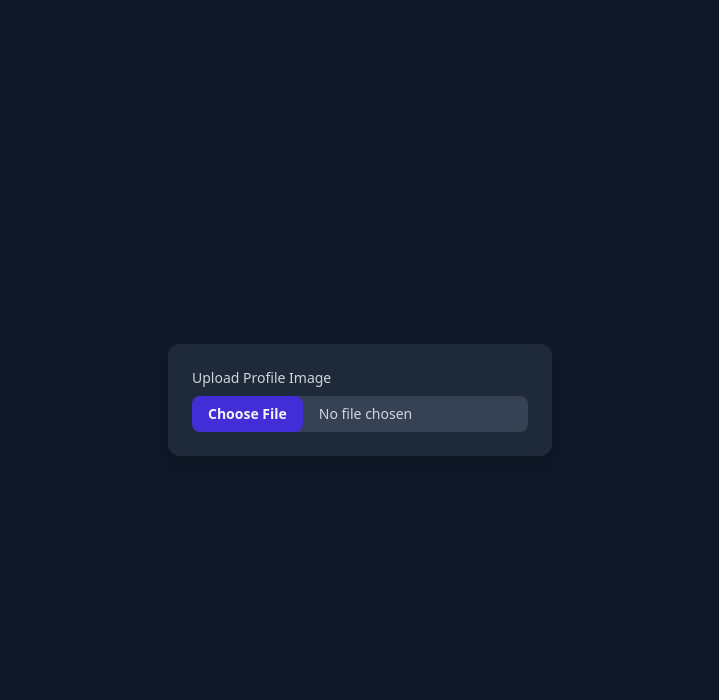
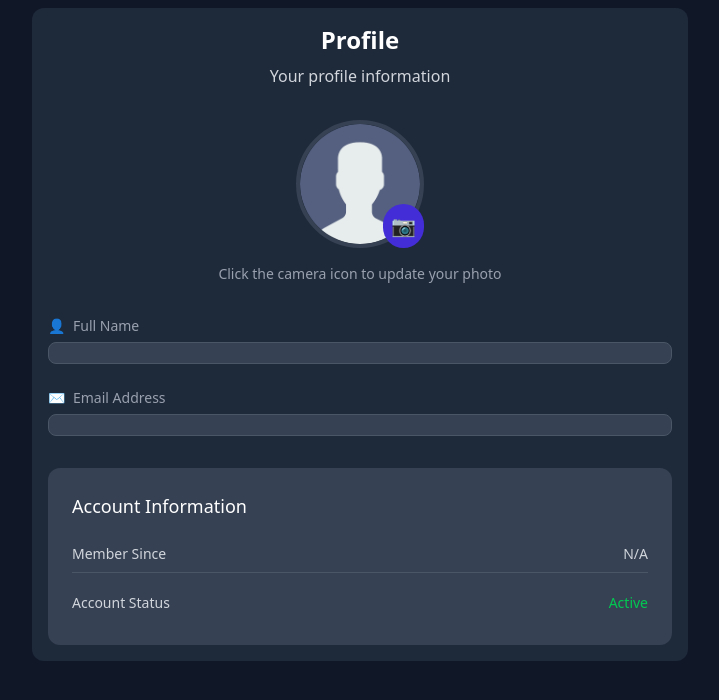
Before and after one commit to rupambhakta/ChatApp, a React (Vite) app in the folder Frontend/: page /chat/dashboard in a window 1280 px wide. Shown: the top 700 px of the page, without its empty margins (280-999 px from the left). Built offline with nearby package versions, Linux system fonts and the light colour scheme; no server answers.

Commit message:
UserDashboard updated

```diff
--- a/Frontend/src/components/UserDashboard.jsx
+++ b/Frontend/src/components/UserDashboard.jsx
@@ -7,6 +7,12 @@ const UserDashboard = () => {
   const [uploading, setUploading] = useState(false);
   const [message, setMessage] = useState("");
   const navigate = useNavigate();
+  const apiUrl = "http://localhost:5080";
+
+  // Get user data from localStorage
+  const user = JSON.parse(localStorage.getItem("user") || "{}");
+  console.log(user);
+
 
   const handleImageChange = (e) => {
     const file = e.target.files[0];
@@ -30,7 +36,6 @@ const UserDashboard = () => {
       const formData = new FormData();
       formData.append("profileImage", selectedFile);
 
-      // Get the token from localStorage
       const token = localStorage.getItem("NexTalktoken");
       if (!token) {
         setMessage("Please login first");
@@ -50,8 +55,8 @@ const UserDashboard = () => {
 
       if (response.ok) {
         const user = JSON.parse(localStorage.getItem("user"));
-        user.profileImage = data.user.profileImage; // Update the user object with the new image URL
-        localStorage.setItem("user", JSON.stringify(user)); // Save the updated user object back to localStorage
+        user.profileImage = data.user.profileImage;
+        localStorage.setItem("user", JSON.stringify(user));
         setMessage("Profile image updated successfully!");
         window.location.href = "/chat";
       } else {
@@ -66,50 +71,104 @@ const UserDashboard = () => {
   };
 
   return (
-    <div className="min-h-screen bg-gray-900 flex flex-col items-center justify-center p-8">
-      <div className="w-full max-w-sm bg-gray-800 rounded-xl shadow-lg p-6 flex flex-col items-center gap-6">
-        <label className="w-full">
-          <span className="block text-sm font-medium text-gray-300 mb-2">
-            Upload Profile Image
-          </span>
+    <div className="min-h-screen bg-gray-900">
+      <div className="max-w-2xl mx-auto p-2">
+        <div className="bg-gray-800 rounded-xl p-4 space-y-8">
+          <div className="text-center">
+            <h1 className="text-2xl font-semibold text-white">Profile</h1>
+            <p className="mt-2 text-gray-300">Your profile information</p>
+          </div>
+
+          {/* Profile Image Section */}
+          <div className="flex flex-col items-center gap-4">
+            <div className="relative">
+              <img
+                src={user.profileImage ? `${apiUrl}${user.profileImage}` : "/user.png"}
+                alt="Profile"
+                className="w-32 h-32 rounded-full object-cover border-4 border-gray-700"
+              />
+              <label
+                htmlFor="avatar-upload"
+                className={`
+                  absolute bottom-0 right-0
+                  bg-indigo-700 hover:bg-indigo-600
+                  p-2 rounded-full cursor-pointer
+                  transition-all duration-200
+                  ${uploading ? "opacity-50 pointer-events-none" : ""}
+                `}
+              >
+                <span className="text-white text-xl">📷</span>
                 <input
                   type="file"
+                  id="avatar-upload"
+                  className="hidden"
                   accept="image/*"
                   onChange={handleImageChange}
-            className="block w-full text-sm text-gray-300 file:mr-4 file:py-2 file:px-4
-            file:rounded-lg file:border-0
-            file:text-sm file:font-semibold
-            file:bg-indigo-700 file:text-gray-100
-            hover:file:bg-indigo-600
-            transition-colors duration-200
-            bg-gray-700 rounded-lg cursor-pointer"
+                  disabled={uploading}
                 />
               </label>
-        {imageUrl && (
-          <div className="mt-4">
-            <img
-              src={imageUrl}
-              alt="Preview"
-              className="w-40 h-40 object-cover rounded-full border-2 border-indigo-600 shadow-md"
-            />
             </div>
-        )}
+            <p className="text-sm text-gray-400">
+              {uploading ? "Uploading..." : "Click the camera icon to update your photo"}
+            </p>
 
             {imageUrl && (
               <button
                 onClick={handleUpload}
                 disabled={uploading}
-            className="mt-4 w-full bg-indigo-700 hover:bg-indigo-600 text-white font-semibold py-2 px-4 rounded-lg disabled:opacity-50 disabled:cursor-not-allowed transition-colors duration-200"
+                className="bg-indigo-700 hover:bg-indigo-600 text-white font-semibold py-2 px-4 rounded-lg disabled:opacity-50 disabled:cursor-not-allowed transition-colors duration-200"
               >
                 {uploading ? "Uploading..." : "Upload Image"}
               </button>
             )}
 
             {message && (
-          <div className={`mt-4 text-sm ${message.includes("success") ? "text-green-400" : "text-red-400"}`}>
+              <div className={`text-sm ${message.includes("success") ? "text-green-400" : "text-red-400"}`}>
                 {message}
               </div>
             )}
+          </div>
+
+          {/* User Information */}
+          <div className="space-y-6">
+            <div className="space-y-1.5">
+              <div className="text-sm text-gray-400 flex items-center gap-2">
+                <span>👤</span>
+                Full Name
+              </div>
+              <p className="px-4 py-2.5 bg-gray-700 rounded-lg border border-gray-600">
+                {user.userName}
+              </p>
+            </div>
+
+            <div className="space-y-1.5">
+              <div className="text-sm text-gray-400 flex items-center gap-2">
+                <span>✉️</span>
+                Email Address
+              </div>
+              <p className="px-4 py-2.5 bg-gray-700 rounded-lg border border-gray-600">
+                {user.emailId}
+              </p>
+            </div>
+          </div>
+
+          {/* Account Information */}
+          <div className="mt-6 bg-gray-700 rounded-xl p-6">
+            <h2 className="text-lg font-medium text-white mb-4">Account Information</h2>
+            <div className="space-y-3 text-sm">
+              <div className="flex items-center justify-between py-2 border-b border-gray-600">
+                <span className="text-gray-300">Member Since</span>
+                <span className="text-gray-300">
+                  {user.createdAt ? new Date(user.createdAt).toLocaleDateString() : "N/A"}
+                </span>
+              </div>
+              <div className="flex items-center justify-between py-2">
+                <span className="text-gray-300">Account Status</span>
+                <span className="text-green-500">Active</span>
+              </div>
+            </div>
+          </div>
+        </div>
       </div>
     </div>
   );
```
Lines whose indentation alone changed are shown as unchanged.
